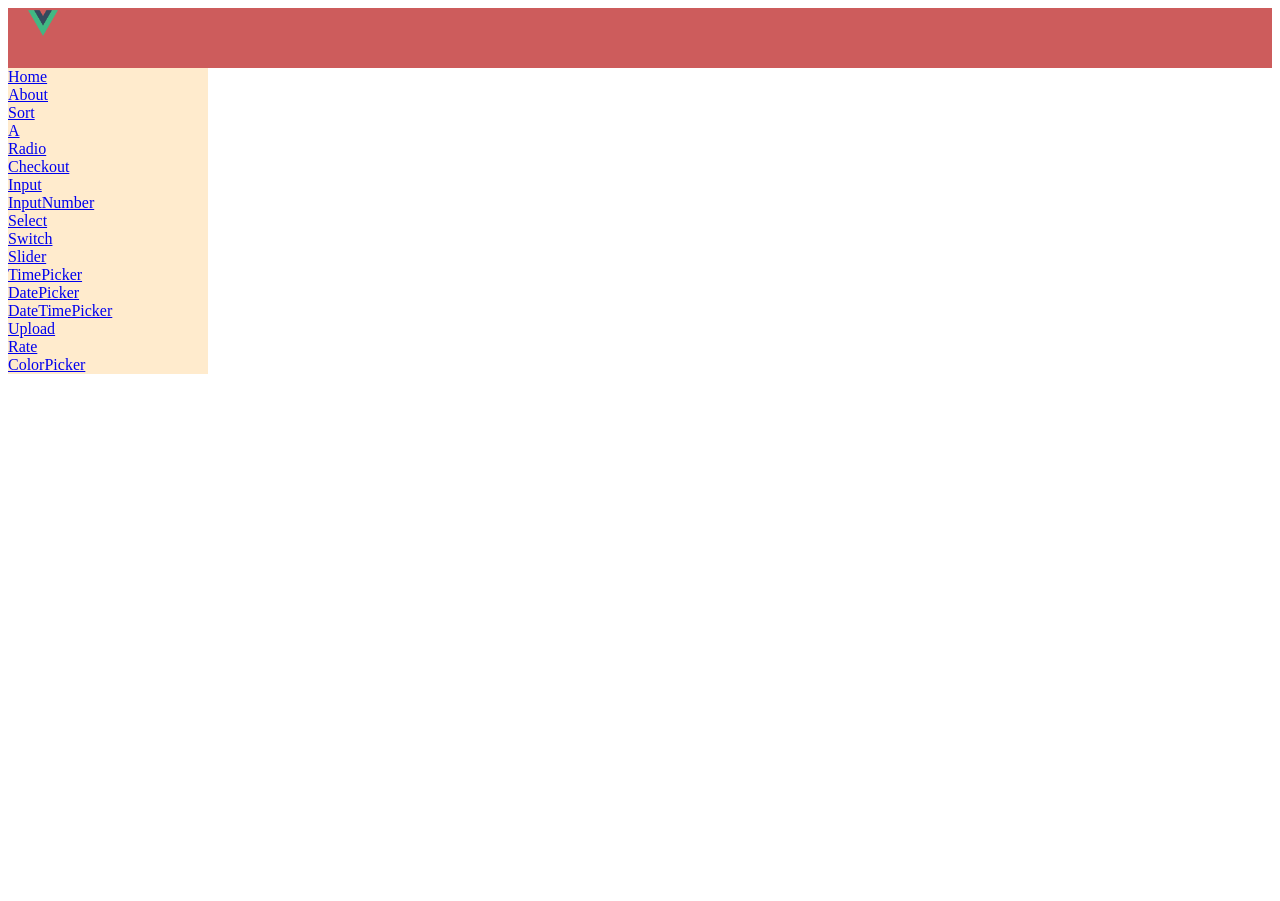
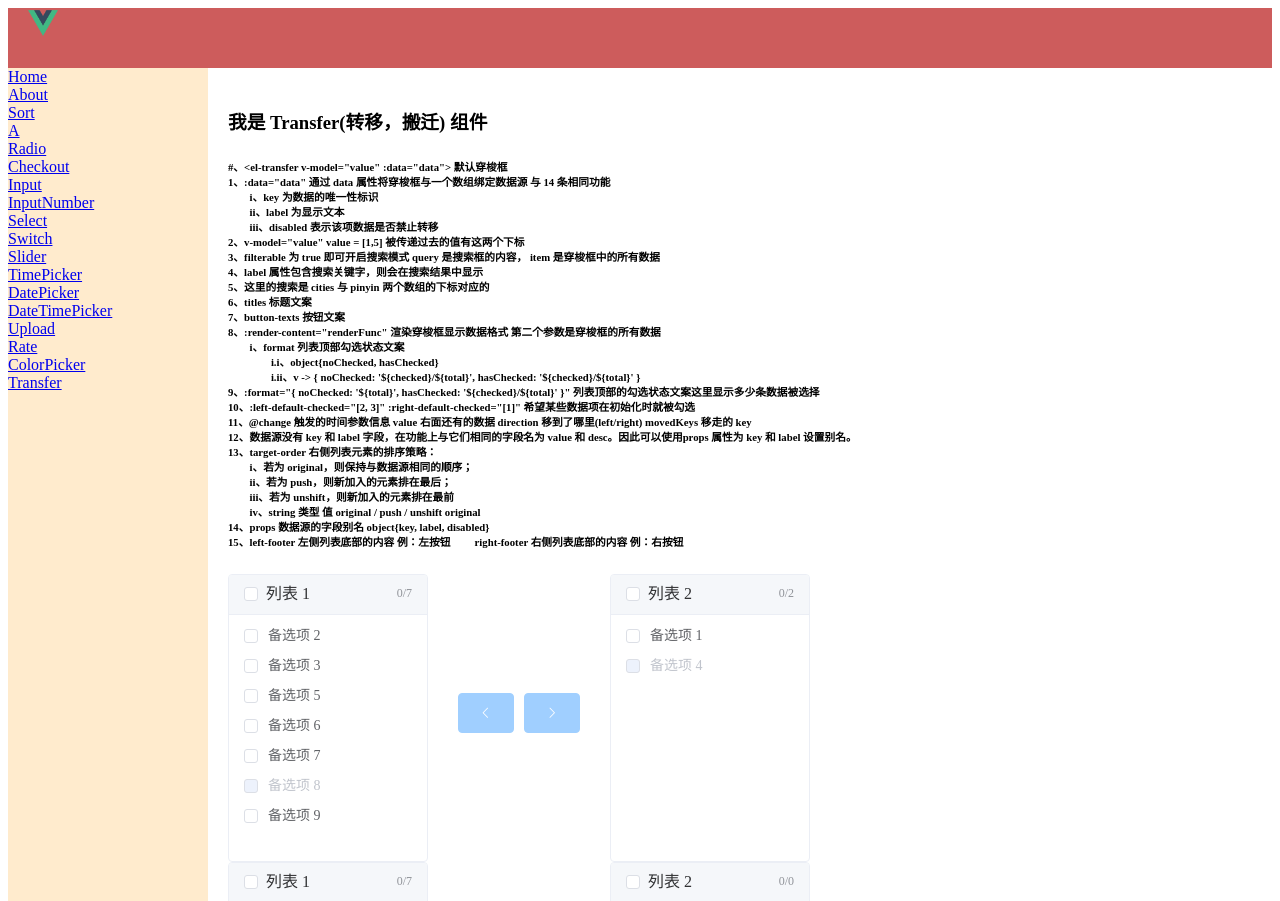
Before and after one commit to ilsourcecode/element-vue, a Vue app: page /transfer in a window 1280 px wide. Shown: the top 901 px of the page. Before the commit the page ends 800 px from the top, so only its background shows below. Built offline with nearby package versions, Linux system fonts and the light colour scheme.

Commit message:
learn Transafer over

```diff
--- a/src/App.vue
+++ b/src/App.vue
@@ -42,6 +42,8 @@
             <br>
             <router-link to="/colorPicker">ColorPicker</router-link>
             <br>
+            <router-link to="/transfer">Transfer</router-link>
+            <br>
           </el-aside>
 
           <el-main>
--- a/src/router/index.js
+++ b/src/router/index.js
@@ -103,6 +103,11 @@ const routes = [
     path: '/colorPicker',
     name: 'ColorPicker',
     component: () => import('../views/ColorPicker.vue')
+  },
+  {
+    path: '/transfer',
+    name: 'Transfer',
+    component: () => import('../views/Transfer.vue')
   }
 ]
 
--- /dev/null
+++ b/src/views/Transfer.vue
@@ -0,0 +1,186 @@
+<template>
+  <div class="transfer">
+    <h1>我是 Transfer(转移，搬迁) 组件</h1>
+    <h6>
+      #、&lt;el-transfer v-model="value" :data="data"&gt; 默认穿梭框 <br>
+      1、:data="data" 通过 data 属性将穿梭框与一个数组绑定数据源 与 14 条相同功能 <br>
+      &emsp;&emsp;i、key 为数据的唯一性标识 <br>
+      &emsp;&emsp;ii、label 为显示文本<br>
+      &emsp;&emsp;iii、disabled 表示该项数据是否禁止转移<br>
+      2、v-model="value" value = [1,5] 被传递过去的值有这两个下标 <br>
+      3、filterable 为 true 即可开启搜索模式 query 是搜索框的内容， item 是穿梭框中的所有数据 <br>
+      4、label 属性包含搜索关键字，则会在搜索结果中显示 <br>
+      5、这里的搜索是 cities 与 pinyin 两个数组的下标对应的 <br>
+      6、titles 标题文案 <br>
+      7、button-texts 按钮文案 <br>
+      8、:render-content="renderFunc" 渲染穿梭框显示数据格式 第二个参数是穿梭框的所有数据 <br>
+      &emsp;&emsp;i、format	列表顶部勾选状态文案 <br>
+      &emsp;&emsp;&emsp;&emsp;i.i、object{noChecked, hasChecked} <br>
+      &emsp;&emsp;&emsp;&emsp;i.ii、v -> { noChecked: '${checked}/${total}', hasChecked: '${checked}/${total}' } <br>
+      9、:format="{ noChecked: '${total}', hasChecked: '${checked}/${total}' }"  列表顶部的勾选状态文案这里显示多少条数据被选择 <br>
+      10、:left-default-checked="[2, 3]" :right-default-checked="[1]" 希望某些数据项在初始化时就被勾选 <br>
+      11、@change 触发的时间参数信息 value 右面还有的数据 direction 移到了哪里(left/right) movedKeys 移走的 key <br>
+      12、数据源没有 key 和 label 字段，在功能上与它们相同的字段名为 value 和 desc。因此可以使用props 属性为 key 和 label 设置别名。 <br>
+      13、target-order	右侧列表元素的排序策略： <br>
+      &emsp;&emsp;i、若为 original，则保持与数据源相同的顺序； <br>
+      &emsp;&emsp;ii、若为 push，则新加入的元素排在最后； <br>
+      &emsp;&emsp;iii、若为 unshift，则新加入的元素排在最前 <br>
+      &emsp;&emsp;iv、string 类型	值 original / push / unshift	original<br>
+      14、props	数据源的字段别名	object{key, label, disabled} <br>
+      15、left-footer	左侧列表底部的内容 例：左按钮 &emsp;&emsp;right-footer	右侧列表底部的内容 例：右按钮
+
+    </h6>
+    <el-transfer v-model="value" :data="data"></el-transfer>
+
+    <el-transfer
+            filterable
+            :filter-method="filterMethod"
+            filter-placeholder="请输入城市拼音"
+            v-model="value1"
+            target-order="unshift"
+            :data="data1">
+    </el-transfer>
+
+    <p style="text-align: center; margin: 0 0 20px">使用 render-content 自定义数据项</p>
+    <div style="text-align: center">
+      <el-transfer
+              style="text-align: left; display: inline-block"
+              v-model="value2"
+              filterable
+              :left-default-checked="[2, 3]"
+              :right-default-checked="[1]"
+              :render-content="renderFunc"
+              :titles="['Source', 'Target']"
+              :button-texts="['到左边', '到右边']"
+              :format="{
+                noChecked: '${total}',
+                hasChecked: '${checked}/${total}'
+              }"
+              @change="handleChange"
+              :data="data2">
+        <el-button class="transfer-footer" slot="left-footer" size="small">操作</el-button>
+        <el-button class="transfer-footer" slot="right-footer" size="small">操作</el-button>
+      </el-transfer>
+    </div>
+    <p style="text-align: center; margin: 50px 0 20px">使用 scoped-slot 自定义数据项</p>
+    <div style="text-align: center">
+      <el-transfer
+              style="text-align: left; display: inline-block"
+              v-model="value4"
+              filterable
+              :left-default-checked="[2, 3]"
+              :right-default-checked="[1]"
+              :titles="['Source', 'Target']"
+              :button-texts="['到左边', '到右边']"
+              :format="{
+                noChecked: '${total}',
+                hasChecked: '${checked}/${total}'
+              }"
+              @change="handleChange"
+              :data="data2">
+        <span slot-scope="{ option }">{{ option.key }} - {{ option.label }}</span>
+        <el-button class="transfer-footer" slot="left-footer" size="small">操作</el-button>
+        <el-button class="transfer-footer" slot="right-footer" size="small">操作</el-button>
+      </el-transfer>
+    </div>
+
+    <el-transfer
+            v-model="value3"
+            :props="{
+              key: 'value',
+              label: 'desc'
+            }"
+            :data="data3">
+    </el-transfer>
+  </div>
+</template>
+
+<script>
+  export default {
+    name: "Transfer",
+    data() {
+      const generateData = data => {
+
+        data = [];
+        for (let i = 1; i <= 9; i++) {
+          data.push({
+            key: i,
+            label: `备选项 ${ i } `,
+            disabled: i % 4 == 0
+          });
+        }
+
+        return data;
+      }
+
+      const generateData1 = data => {
+        data = [];
+        const cities = ['上海', '北京', '广州', '深圳', '南京', '西安', '成都'];
+        const pinyin = ['shanghai', 'beijing', 'guangzhou', 'shenzhen', 'nanjing', 'xian', 'chengdu'];
+        cities.forEach((city, index) => {
+          data.push({
+            label: city,
+            key: index,
+            pinyin: pinyin[index]
+          });
+        });
+        return data;
+      };
+
+      const generateData2 = data => {
+        data = [];
+        for (let i = 1; i <= 15; i++) {
+          data.push({
+            key: i,
+            label: `备选项 ${ i }`,
+            disabled: i % 4 === 0
+          });
+        }
+        return data;
+      };
+
+      const generateData3 = data => {
+        data = [];
+        for (let i = 1; i <= 15; i++) {
+          data.push({
+            value: i,
+            desc: `备选项 ${ i }`,
+            disabled: i % 4 === 0
+          });
+        }
+        return data;
+      };
+
+      return {
+        data: generateData(),
+        value: [1, 4],
+        data1: generateData1(),
+        value1: [],
+        filterMethod(query, item) {
+          console.log(query + " || " + item);
+          return item.pinyin.indexOf(query) > -1;
+        },
+        data2: generateData2(),
+        value2: [1],
+        value4: [1],
+        renderFunc(h, option) {
+          return <span>{ option.key } - { option.label }</span>;
+        },
+        data3: generateData3(),
+        value3: []
+      }
+    },
+    methods: {
+      handleChange(value, direction, movedKeys) {
+        console.log(value, direction, movedKeys);
+      }
+    }
+  }
+</script>
+
+<style scoped>
+  .transfer-footer {
+    margin-left: 20px;
+    padding: 6px 5px;
+  }
+</style>
```
